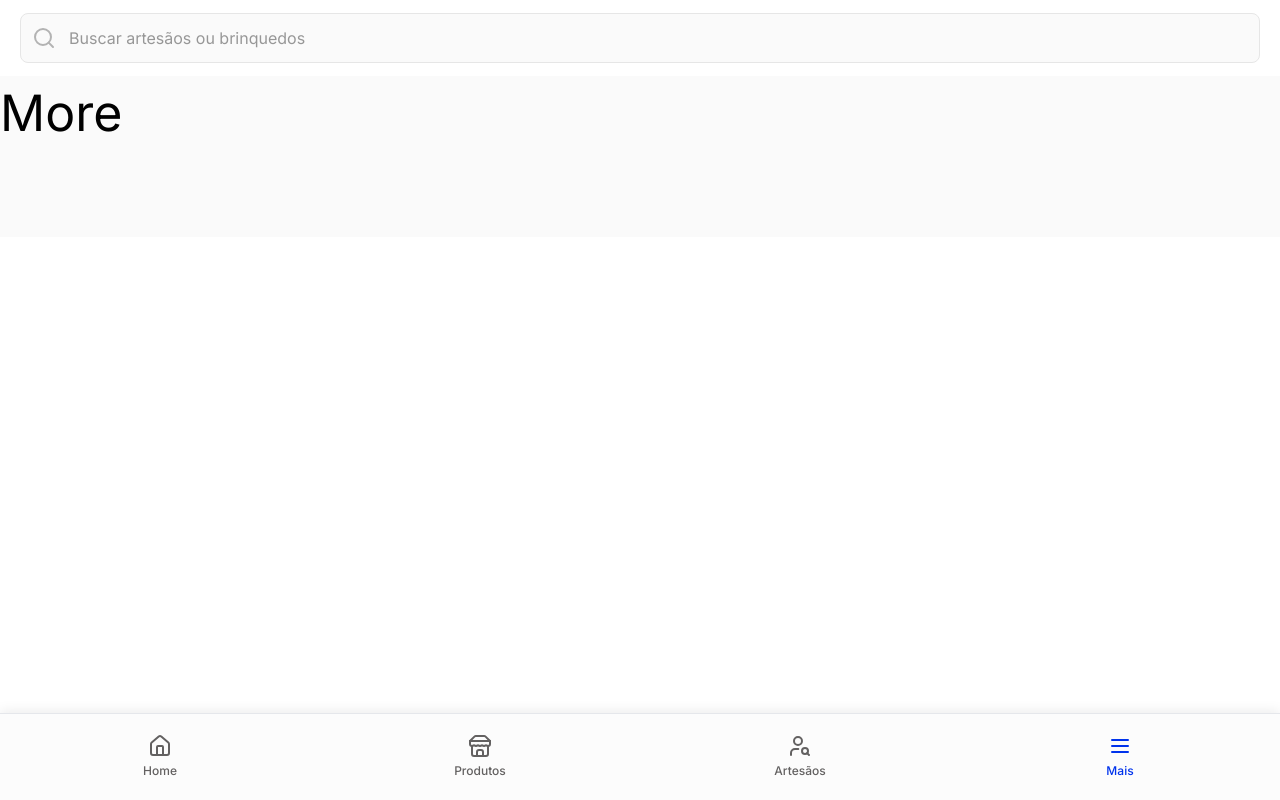
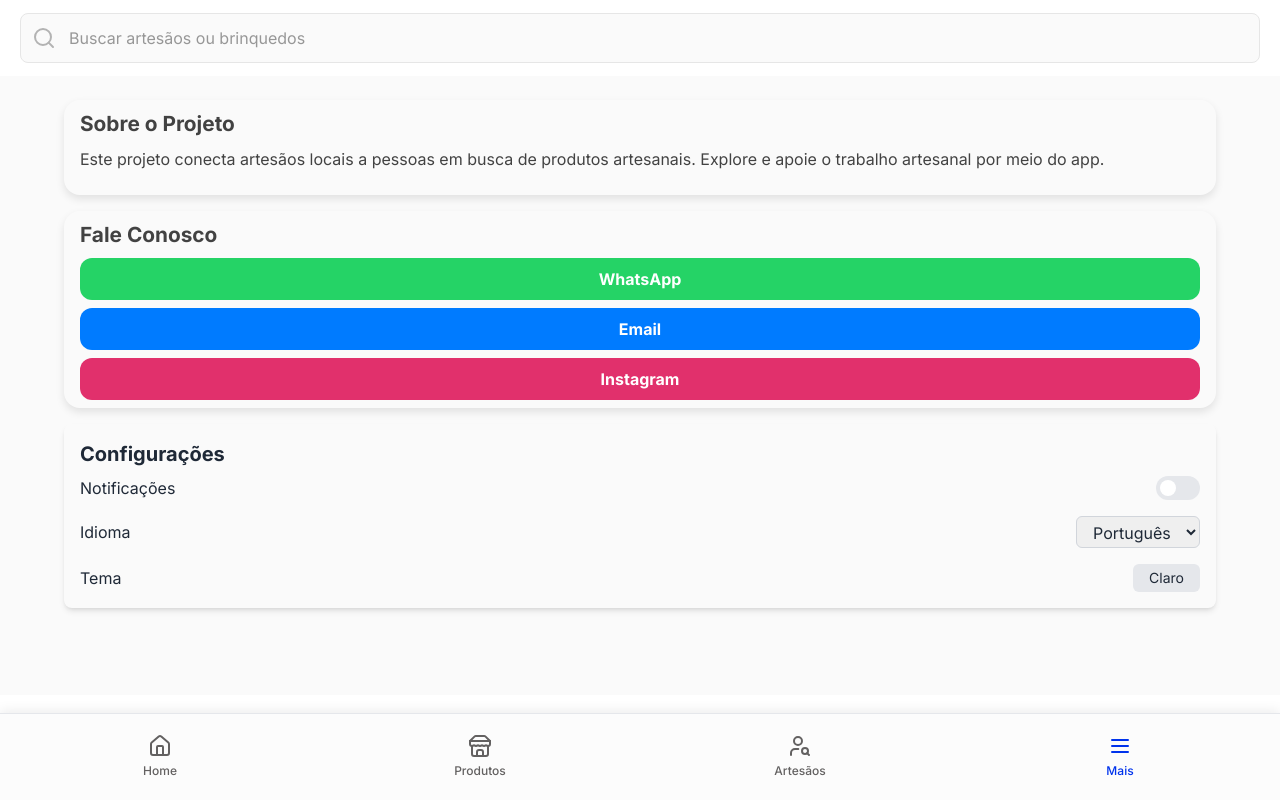
Before and after one commit to reury-cardoso/emiriti-frontend, a React (Vite) app: page /more in a window 1280 px wide. Built offline with nearby package versions, Linux system fonts and the light colour scheme.

Commit message:
feat: implement ScrollToTop component, enhance Banners and ImageZoom with loading skeletons, and update Home and Artisans pages

```diff
--- a/package.json
+++ b/package.json
@@ -11,9 +11,11 @@
     "preview": "vite preview"
   },
   "dependencies": {
+    "framer-motion": "12.0.1",
     "lucide-react": "^0.473.0",
     "react": "18.3.1",
     "react-dom": "18.3.1",
+    "react-loading-skeleton": "3.5.0",
     "react-medium-image-zoom": "^5.2.13",
     "react-router-dom": "^7.1.3",
     "swiper": "^11.2.1"
--- a/src/components/ImageZoom.tsx
+++ b/src/components/ImageZoom.tsx
@@ -1,6 +1,9 @@
 /* eslint-disable react/prop-types */
 import Zoom from 'react-medium-image-zoom';
 import 'react-medium-image-zoom/dist/styles.css';
+import Skeleton from 'react-loading-skeleton';
+import 'react-loading-skeleton/dist/skeleton.css';
+import { useState } from 'react';
 
 interface ImageZoomProps {
   src: string;
@@ -9,9 +12,17 @@ interface ImageZoomProps {
 }
 
 export function ImageZoom({ src, alt, className }: ImageZoomProps) {
+  const [srcLoaded, setSrcLoaded] = useState(false);
+
   return (
     <Zoom>
-      <img alt={alt} src={src} className={className} />
+      {!srcLoaded && <Skeleton height={150} borderRadius={0} />}
+      <img
+        alt={alt}
+        src={src}
+        className={`${className} ${srcLoaded ? '' : 'hidden'}`}
+        onLoad={() => setSrcLoaded(true)}
+      />
     </Zoom>
   );
 }
--- a/src/components/ProductCarousel.tsx
+++ b/src/components/ProductCarousel.tsx
@@ -22,18 +22,10 @@ function ProductCarousel({ products }: ProductCarouselProps) {
       <Swiper
         slidesPerView={2}
         spaceBetween={16}
-        navigation={true}
+        navigation={false}
         pagination={{ clickable: true }}
         modules={[Navigation, Pagination]}
-        style={
-          {
-            '--swiper-pagination-bottom': '-4px',
-            paddingBottom: '28px',
-            '--swiper-navigation-size': '15px',
-            "--swiper-navigation-top-offset": "97%",
-            "--swiper-navigation-sides-offset":"30%"
-          } as React.CSSProperties
-        }
+        style={{ '--swiper-pagination-bottom': '-6px', paddingBottom: '28px' } as React.CSSProperties}
         className='mySwiper'
       >
         {products.map((product, index) => (
--- /dev/null
+++ b/src/components/ScrollToTop.tsx
@@ -0,0 +1,14 @@
+import { useEffect } from 'react';
+import { useLocation } from 'react-router-dom';
+
+const ScrollToTop: React.FC = () => {
+  const { pathname } = useLocation();
+
+  useEffect(() => {
+    window.scrollTo(0, 0);
+  }, [pathname]);
+
+  return null;
+};
+
+export default ScrollToTop;
--- a/src/components/TabBar.tsx
+++ b/src/components/TabBar.tsx
@@ -5,7 +5,7 @@ import { useNavigation } from '../Context/NavigationContext';
 const TabBarItem = memo(({ isActive, label, icon: Icon, onClick }: any) => (
   <div
     onClick={onClick}
-    className={`flex w-full flex-col items-center gap-[4px] rounded-[10px] px-[24px] py-[20px] text-[12px] font-medium ${
+    className={`flex w-full flex-col items-center gap-[4px] rounded-tl-[10px] rounded-br-[0] rounded-tr-[10px] rounded-bl-[0] px-[24px] py-[20px] text-[12px] font-medium ${
       isActive ? 'text-[#0033EC]' : 'text-[#636161] '
     } transition-transform duration-300 ease-in-out hover:scale-105 hover:shadow-lg`}
   >
--- a/src/pages/Artisans.tsx
+++ b/src/pages/Artisans.tsx
@@ -1,7 +1,24 @@
+import { Banners } from '../components/Banners';
+import imageMain from '../assets/frame.svg';
+import { ProfileCard } from '../components/ProfileCard';
+
 export default function PageArtisans() {
   return (
-    <div>
-      <h1 className='text-red text-[50px]'>Artisans</h1>
-    </div>
+    <>
+      <Banners urlMain={imageMain} />
+
+      <section className='mx-auto w-[90%] pb-[24px] pt-[8px]'>
+        <div className='flex justify-between pb-[16px]'>
+          <h2 className='text-[1.5rem] font-bold text-[#424242]'>Todos</h2>
+        </div>
+
+        <div className='flex flex-col gap-4'>
+          <ProfileCard />
+          <ProfileCard />
+          <ProfileCard />
+          <ProfileCard />
+        </div>
+      </section>
+    </>
   );
 }
--- a/src/pages/Home.tsx
+++ b/src/pages/Home.tsx
@@ -1,7 +1,4 @@
 import { Banners } from '../components/Banners';
-import imageMain from '../assets/cardOneHome.svg';
-import imageSecundary from '../assets/cardTwoHome.svg';
-import imageTertiary from '../assets/cardThreeHome.svg';
 import ProductCarousel from '../components/ProductCarousel';
 import { useNavigate } from 'react-router-dom';
 import { ToyCard } from '../components/ToyCard';
@@ -39,6 +36,10 @@ const products = [
     image: 'https://www.oliberal.com/image/contentid/policy:1.688370:1685640122/MiritiFest.jpg?f=3x2&$p$f=4f4fd6b',
   },
 ];
+
+const imageMain = 'https://res.cloudinary.com/emiriti/image/upload/cardOneHome_stiuax.svg';
+const imageSecundary = 'https://res.cloudinary.com/emiriti/image/upload/cardTwoHome_nqkqqc.svg';
+const imageTertiary = 'https://res.cloudinary.com/emiriti/image/upload/cardThreeHome_kff8ou.svg';
 
 export default function PageHome() {
   const navigate = useNavigate();
--- a/src/pages/More.tsx
+++ b/src/pages/More.tsx
@@ -1,7 +1,48 @@
 export default function PageMore() {
   return (
-    <div>
-      <h1 className='text-red text-[50px]'>More</h1>
-    </div>
+    <>
+      <section className='mx-auto w-[90%] rounded-[16px] mt-[24px] py-[8px] pl-[16px] pr-[16px] [box-shadow:0px_4px_8px_0px_rgba(0,_0,_0,_0.10)]'>
+        <h2 className='text-[1.3rem] font-bold text-[#424242]'>Sobre o Projeto</h2>
+        <p className='pb-[16px] pt-[8px] text-[1rem] text-[#424242]'>
+          Este projeto conecta artesãos locais a pessoas em busca de produtos artesanais. Explore e apoie o trabalho
+          artesanal por meio do app.
+        </p>
+      </section>
+
+      <section className='mx-auto mt-[16px] w-[90%] rounded-[16px] py-[8px] pl-[16px] pr-[16px] [box-shadow:0px_4px_8px_0px_rgba(0,_0,_0,_0.10)]'>
+        <h2 className='text-[1.3rem] font-bold text-[#424242]'>Fale Conosco</h2>
+        <div className='flex flex-col gap-2 pt-[8px]'>
+          <button className='h-[42px] rounded-[12px] bg-[#25D366] text-[1rem] font-bold text-[#FFF]'>WhatsApp</button>
+          <button className='h-[42px] rounded-[12px] bg-[#007BFF] text-[1rem] font-bold text-[#FFF]'>Email</button>
+          <button className='h-[42px] rounded-[12px] bg-[#E1306C] text-[1rem] font-bold text-[#FFF]'>Instagram</button>
+        </div>
+      </section>
+
+      <section className='mx-auto mt-4 w-[90%] rounded-lg px-4 py-4 shadow-md'>
+        <h2 className='text-xl font-bold text-gray-800'>Configurações</h2>
+        <div className='flex flex-col gap-4 pt-2'>
+          <div className='flex items-center justify-between'>
+            <p className='text-base text-gray-800'>Notificações</p>
+            <label className='relative inline-flex cursor-pointer items-center'>
+              <input type='checkbox' className='peer sr-only' />
+              <div className='peer h-6 w-11 rounded-full bg-gray-200 peer-checked:bg-green-500 peer-focus:outline-none peer-focus:ring-2 peer-focus:ring-blue-300 dark:bg-gray-700'></div>
+              <span className='absolute left-1 top-1 h-4 w-4 transform rounded-full bg-white transition-transform peer-checked:translate-x-5'></span>
+            </label>
+          </div>
+
+          <div className='flex items-center justify-between'>
+            <p className='text-base text-gray-800'>Idioma</p>
+            <select className='rounded-md border border-gray-300 px-3 py-1 text-gray-800'>
+              <option>Português</option>
+            </select>
+          </div>
+
+          <div className='flex items-center justify-between'>
+            <p className='text-base text-gray-800'>Tema</p>
+            <button className='rounded-md bg-gray-200 px-4 py-1 text-sm text-gray-800 hover:bg-gray-300'>Claro</button>
+          </div>
+        </div>
+      </section>
+    </>
   );
 }
--- a/src/router.tsx
+++ b/src/router.tsx
@@ -3,6 +3,7 @@ import { BrowserRouter, Routes, Route } from 'react-router-dom';
 import { NavigationProvider } from './Context/NavigationContext';
 import { SearchBar } from './components/SearchBar';
 import { TabBar } from './components/TabBar';
+import ScrollToTop from './components/ScrollToTop';
 
 const PageHome = lazy(() => import('./pages/Home'));
 const PageProducts = lazy(() => import('./pages/Products'));
@@ -13,16 +14,15 @@ export function Router() {
   return (
     <BrowserRouter>
       <NavigationProvider>
+        <ScrollToTop />
         <SearchBar />
-        <Suspense fallback={<div>Loading...</div>}>
-          <Routes>
-            <Route path="/" element={<PageHome />} />
-            <Route path="/products" element={<PageProducts />} />
-            <Route path="/artisans" element={<PageArtisans />} />
-            <Route path="/more" element={<PageMore />} />
-          </Routes>
-        </Suspense>
         <TabBar />
+        <Routes>
+          <Route path='/' element={<PageHome />} />
+          <Route path='/products' element={<PageProducts />} />
+          <Route path='/artisans' element={<PageArtisans />} />
+          <Route path='/more' element={<PageMore />} />
+        </Routes>
       </NavigationProvider>
     </BrowserRouter>
   );
--- /dev/null
+++ b/src/skeletons/SkeletonHome.tsx
@@ -0,0 +1,28 @@
+import Skeleton from 'react-loading-skeleton';
+import 'react-loading-skeleton/dist/skeleton.css';
+
+export function SkeletonHome() {
+  return (
+    <div className='px-5  py-[24px]'>
+      <section className='mb-3'>
+        <Skeleton height={150} borderRadius={8} />
+      </section>
+
+      <section className='grid grid-cols-2 gap-[16px] items-center mt-[16px]'>
+        <Skeleton height={134}  borderRadius={8} />
+        <Skeleton height={134}  borderRadius={8} />
+      </section>
+
+      <section>
+        <div className='flex mt-[32px] justify-between'>
+          <Skeleton height={30} width={150} />
+          <Skeleton height={30} width={90} />
+        </div>
+        <div className='mt-4 grid grid-cols-2 gap-4 md:grid-cols-2'>
+          <Skeleton height={250} borderRadius={12} />
+          <Skeleton height={250} borderRadius={12} />
+        </div>
+      </section>
+    </div>
+  );
+}
```
Also changed, not shown: src/components/Banners.tsx (+37 -8 lines), src/assets/frame.svg (added), 1 other file (tests, documents, lock files or other folders).
